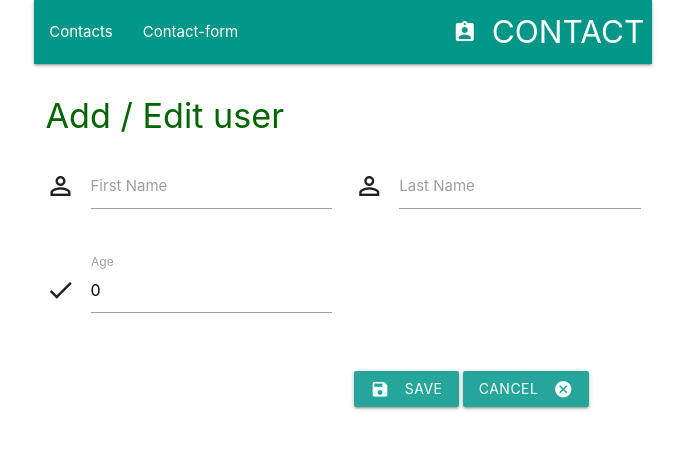
After one commit to dina-03/TelRam-13-M2-2021, a Spring Boot app: page /add-contact in a window 1280 px wide. The commit adds this page. Shown: the top 461 px of the page, without its empty margins (297-982 px from the left). Run offline with Spring Boot 4, Linux system fonts and the light colour scheme.

Commit message:
contacts and

```diff
--- a/03_30_contact/src/main/java/de/telran/contact/controller/ContactController.java
+++ b/03_30_contact/src/main/java/de/telran/contact/controller/ContactController.java
@@ -1,21 +1,123 @@
 package de.telran.contact.controller;
 
-import de.telran.contact.dto.Contact;
+import de.telran.contact.entity.Contact;
 import org.springframework.stereotype.Controller;
 import org.springframework.ui.Model;
 import org.springframework.web.bind.annotation.*;
 
+import java.util.ArrayList;
+import java.util.List;
+import java.util.NoSuchElementException;
+
 @Controller
 public class ContactController {
-    @GetMapping("/contact/{name}")
-    public String contact(@PathVariable String name, Model model) {
-        model.addAttribute("name", name);
-        return "contact";
+    List<Contact> contacts = new ArrayList<>();
+    {
+        contacts.add(new Contact(1, "Vasya", "Vasin", 21));
+        contacts.add(new Contact(2, "Petya", "Peterson", 22));
+        contacts.add(new Contact(3, "Sonja", "Zasonja", 42));
+        contacts.add(new Contact(4, "Alla", "Kwas", 52));
+        contacts.add(new Contact(5, "Taras", "Bulba", 67));
+    }
+    static int lastUsedId = 5;
+
+    /**
+     * The endpoint should return the page containing the list of contacts
+     *
+     * @return
+     */
+    @GetMapping("/contacts")
+    public String contacts(Model model) {
+        model.addAttribute("contacts", contacts);
+        return "contacts";
     }
 
-    @RequestMapping("/contact")
-    @ResponseBody
-    public String contactString(@RequestBody Contact name){
-        return "Contact: name: " + name.getName() + ", lastName: " + name.getLastName() + ", age: " + name.getAge();
+    /**
+     * The endpoint should return the page with the empty form for creating a new contact.
+     *
+     * @return
+     */
+    @GetMapping("/add-contact")
+    public String addContact(Model model) {
+        model.addAttribute("contact", new Contact());
+        return "contact-form";
+    }
+
+    /**
+     * The endpoint should return the page with the form filled in with a certain contact.
+     *
+     * @param id the id of the specified contact
+     * @return
+     */
+    @GetMapping("/edit-contact/{id}")
+    public String editContact(@PathVariable int id, Model model) {
+        Contact contact = contacts.stream()
+                .filter(cont -> cont.getId() == id)
+                .findFirst()
+                .orElseThrow();
+        model.addAttribute("contact", contact);
+        return "contact-form";
+    }
+
+    /**
+     * The endpoint should return the page with the details of a certain contact.
+     *
+     * @param id
+     * @return
+     */
+    @GetMapping("/contacts/{id}")
+    public String contact(@PathVariable int id, Model model) {
+        Contact contact = contacts.stream()
+                .filter(cont -> cont.getId() == id)
+                .findFirst()
+                .orElseThrow(NoSuchElementException::new);
+        model.addAttribute("contact", contact);
+        return "user-details";
+    }
+
+    /**
+     * The endpoint saves ether a new contact ot the existing contact (depending on the value of the field "id") and
+     * then redirects to the contacts page
+     *
+     * @return
+     */
+    @PostMapping("/save-contact")
+    public String saveContact(@ModelAttribute Contact contact) {
+        if (contact.getId() <= 0) {
+            contact.setId(++lastUsedId);
+            contacts.add(contact);
+        } else {
+            Contact oldContact = contacts.stream()
+                    .filter(cont -> cont.getId() == contact.getId())
+                    .findFirst()
+                    .orElseThrow(NoSuchElementException::new);
+            oldContact.setName(contact.getName());
+            oldContact.setLastName(contact.getLastName());
+            oldContact.setAge(contact.getAge());
+        }
+        return "redirect:/contacts";
+    }
+
+    /**
+     * The endpoint removes the contact and return the redirect to the contacts page.
+     *
+     * @param id
+     * @return
+     */
+    @GetMapping("/delete-contact/{id}")
+    public String deleteContact(@PathVariable int id) {
+        int currentId = getIndex(id);
+        contacts.remove(currentId);
+        return "redirect:/contacts";
+    }
+
+    private int getIndex(int index) {
+        for (int i = 0; i < contacts.size(); i++) {
+            Contact contact = contacts.get(i);
+            if (contact.getId() == index){
+                return i;
+            }
+        }
+        return -1;
     }
 }
--- /dev/null
+++ b/03_30_contact/src/main/resources/templates/contact-form.html
@@ -0,0 +1,65 @@
+<!DOCTYPE html>
+<html lang="en" xmlns:th="http://www.thymeleaf.org">
+<head>
+    <meta charset="UTF-8">
+    <title>Contact form</title>
+    <link rel="stylesheet" href="style.css">
+    <!-- Compiled and minified CSS -->
+    <link rel="stylesheet" href="https://cdnjs.cloudflare.com/ajax/libs/materialize/1.0.0/css/materialize.min.css">
+    <link href="https://fonts.googleapis.com/icon?family=Material+Icons" rel="stylesheet">
+</head>
+<body>
+<div class="row">
+    <div class="col m6 offset-m3">
+        <nav>
+            <div class="nav-wrapper teal">
+                <a href="#" class="brand-logo right">CONTACT<i class="large material-icons">assignment_ind</i></a>
+                <ul id="nav-mobile" class="left hide-on-med-and-down">
+                    <li><a th:href="'/contacts/'">Contacts</a></li>
+                    <li><a href="#">Contact-form</a></li>
+                </ul>
+            </div>
+        </nav>
+        <div style="height: 10px"></div>
+        <div class="col s12">
+            <h4 style="color: darkgreen">Add / Edit user</h4>
+            <div class="row">
+                <form class="col s12" th:action="@{/save-contact}" th:object="${contact}" method="post">
+                    <input id="id" name="id" type="hidden" th:field="*{id}">
+                    <div class="row">
+                        <div class="input-field col s6">
+                            <i class="material-icons prefix">perm_identity</i>
+                            <input id="first-name" type="text" class="validate" th:field="*{name}">
+                            <label for="first-name">First Name</label>
+                        </div>
+                        <div class="input-field col s6">
+                            <i class="material-icons prefix">perm_identity</i>
+                            <input id="last-name" type="text" class="validate" th:field="*{lastName}">
+                            <label for="last-name">Last Name</label>
+                        </div>
+                    </div>
+                    <div class="row">
+                        <div class="input-field col s6 left">
+                            <i class="material-icons prefix">check</i>
+                            <input id="age" type="number" max="120" min="5" step="1" value="18" class="validate"
+                                   th:field="*{age}">
+                            <label for="age">Age</label>
+                        </div>
+                    </div>
+                    <div class="row">
+                        <div class="input-field col s6 right">
+                            <button class="waves-effect waves-light btn" value="Save"><i class="material-icons left">save</i>Save
+                            </button>
+                            <a th:href="'/contacts/'" class="waves-effect waves-light btn"><i
+                                    class="material-icons right" th:href="'/contacts/'">cancel</i>Cancel</a>
+                        </div>
+                    </div>
+                </form>
+            </div>
+        </div>
+    </div>
+</div>
+<!-- Compiled and minified JavaScript -->
+<script src="https://cdnjs.cloudflare.com/ajax/libs/materialize/1.0.0/js/materialize.min.js"></script>
+</body>
+</html>
--- a/03_30_contact/src/main/resources/templates/style.css
+++ b/03_30_contact/src/main/resources/templates/style.css
@@ -13,16 +13,14 @@ h1 {
 }
 
 .content{
-    margin:auto 30%;
+    width: 70%;
+    margin:auto auto;
 }
-/*
-table.contact {
+.bann{
+    margin-top: -5px;
     width: 100%;
-    padding: 10px 15px;
-    font-family: "Droid Sans Mono";
-    border-bottom: 1px solid cadetblue;
-    border-radius: 1px;
-}*/
+}
+
 .contact:hover{
     background-color: #f8f7f7;
 }
@@ -30,7 +28,7 @@ table.contact {
     border-top: 1px solid cadetblue;
 }
 
-.contact {
+.contact1 {
     font-size: 22px;
     color: darkgreen;
     background: white;
```
Also changed, not shown: 03_30_contact/src/main/java/de/telran/contact/dto/Contact.java (deleted, +0 -28 lines), 03_30_contact/src/main/java/de/telran/contact/entity/Contact.java (added, +50 -0 lines), 03_30_contact/src/main/resources/templates/contact.html (deleted, +0 -76 lines), 03_30_contact/src/main/resources/templates/contacts.html (added, +56 -0 lines), 03_30_contact/src/main/resources/templates/user-details.html (added, +65 -0 lines), 03_30_contact/src/main/resources/templates/banner03.png (added), 03_30_contact/src/main/resources/templates/img/banner03.png (deleted), 03_30_contact/src/main/resources/templates/img/plus.png (added), 03_30_contact/src/main/resources/templates/img/plus1.png (added).
